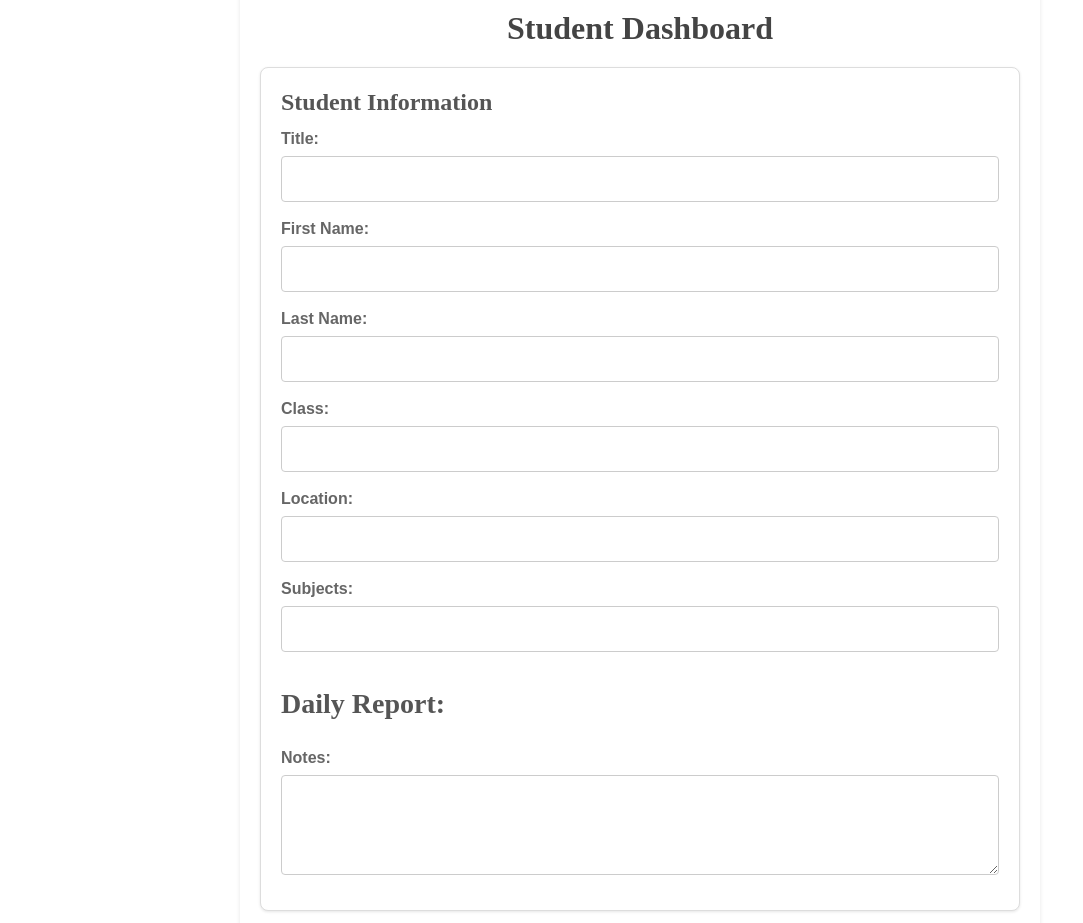
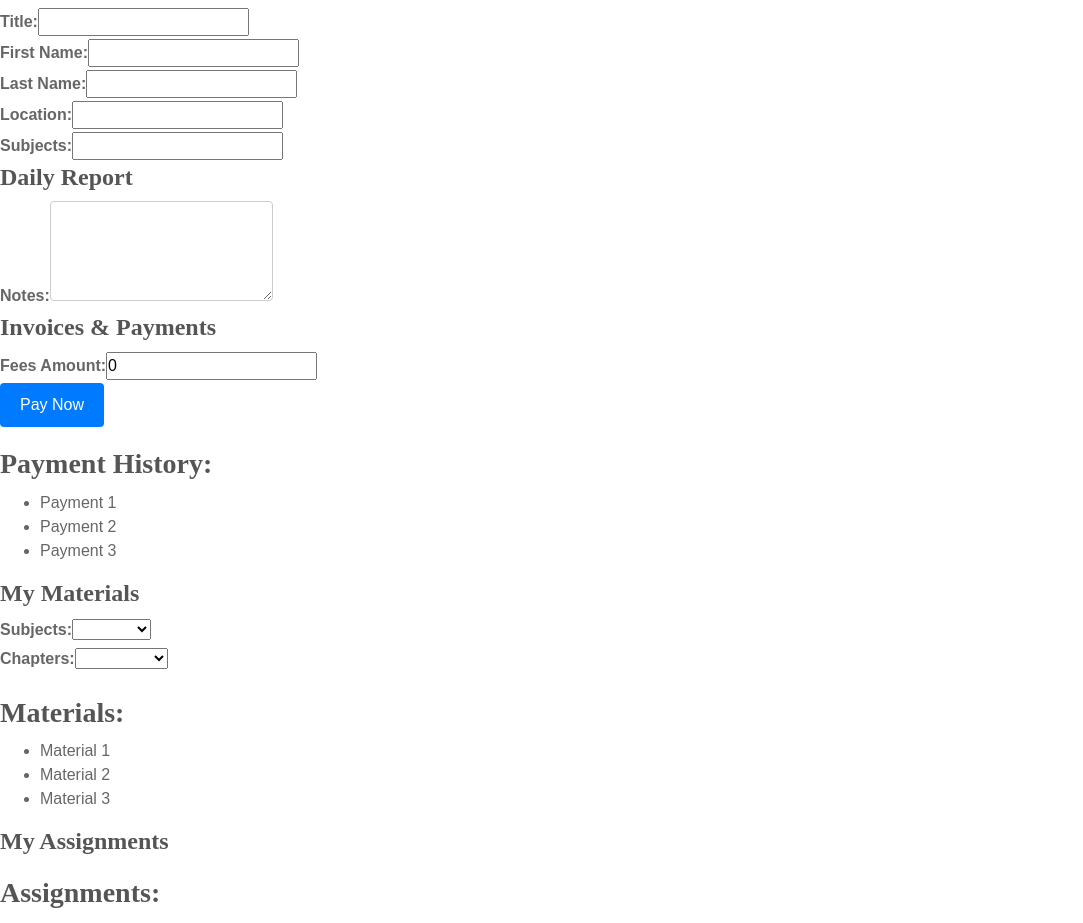
Before and after one commit to sivakumar-isign/Gurukul-Home-Tuitions, an Angular app in the folder GHT-Project/: page / in a window 1280 px wide. Shown: the part 1980-2903 px from the top of the page, without its empty margins (0-1083 px from the left). Built offline with nearby package versions, Linux system fonts and the light colour scheme.

Commit message:
modified:   GHT-Project/src/app/app.component.html 	modified:   GHT-Project/src/app/tutor-park/tutor/tutor-dashboard/tutor-dashboard.component.html 	modified:   GHT-Project/src/app/tutor-park/tutor/tutor-dashboard/tutor-dashboard.component.ts

```diff
--- a/GHT-Project/src/app/app.component.html
+++ b/GHT-Project/src/app/app.component.html
@@ -6,5 +6,5 @@
 <app-header></app-header>
 <app-classes></app-classes>
 <app-footer></app-footer>
-<!-- <app-tutor-dashboard></app-tutor-dashboard> -->
-<app-student-dashboard></app-student-dashboard>
+<app-tutor-dashboard></app-tutor-dashboard>
+<!-- <app-student-dashboard></app-student-dashboard> -->
--- a/GHT-Project/src/app/tutor-park/tutor/tutor-dashboard/tutor-dashboard.component.html
+++ b/GHT-Project/src/app/tutor-park/tutor/tutor-dashboard/tutor-dashboard.component.html
@@ -70,3 +70,132 @@
     </div>
   </div>
    -->
+
+
+
+   <div class="dashboard">
+    <h2>Tutor Information</h2>
+    <form [formGroup]="dashboardForm" (ngSubmit)="onSubmit()">
+      <div>
+        <label for="title">Title:</label>
+        <input id="title" formControlName="title" />
+      </div>
+      <div>
+        <label for="firstName">First Name:</label>
+        <input id="firstName" formControlName="firstName" />
+      </div>
+      <div>
+        <label for="lastName">Last Name:</label>
+        <input id="lastName" formControlName="lastName" />
+      </div>
+      <div>
+        <label for="location">Location:</label>
+        <input id="location" formControlName="location" />
+      </div>
+      <div>
+        <label for="subjects">Subjects:</label>
+        <input id="subjects" formControlName="subjects" />
+      </div>
+
+      <h2>Daily Report</h2>
+      <div>
+        <label for="notes">Notes:</label>
+        <textarea id="notes" formControlName="notes"></textarea>
+      </div>
+
+      <h2>Invoices & Payments</h2>
+      <div>
+        <label for="feeAmount">Fees Amount:</label>
+        <input id="feeAmount" type="number" formControlName="feeAmount" />
+      </div>
+      <div>
+        <button type="button" (click)="payNow()">Pay Now</button>
+      </div>
+      <div>
+        <h3>Payment History:</h3>
+        <ul>
+          <li *ngFor="let payment of paymentHistory">{{ payment }}</li>
+        </ul>
+      </div>
+
+      <h2>My Materials</h2>
+      <div>
+        <label for="materialSubject">Subjects:</label>
+        <select id="materialSubject" formControlName="materialSubject">
+          <option *ngFor="let subject of subjects" [value]="subject">{{ subject }}</option>
+        </select>
+      </div>
+      <div>
+        <label for="materialChapter">Chapters:</label>
+        <select id="materialChapter" formControlName="materialChapter">
+          <option *ngFor="let chapter of chapters" [value]="chapter">{{ chapter }}</option>
+        </select>
+      </div>
+      <div>
+        <h3>Materials:</h3>
+        <ul>
+          <li *ngFor="let material of materials">{{ material }}</li>
+        </ul>
+      </div>
+
+      <h2>My Assignments</h2>
+      <div>
+        <h3>Assignments:</h3>
+        <ul>
+          <li *ngFor="let assignment of assignments">{{ assignment }}</li>
+        </ul>
+      </div>
+
+      <h2>Test Zone</h2>
+      <div>
+        <label for="testClass">Filter by Class:</label>
+        <select id="testClass" formControlName="testClass">
+          <option *ngFor="let cls of classes" [value]="cls">{{ cls }}</option>
+        </select>
+      </div>
+      <div>
+        <label for="testSubject">Filter by Subject:</label>
+        <select id="testSubject" formControlName="testSubject">
+          <option *ngFor="let subject of subjects" [value]="subject">{{ subject }}</option>
+        </select>
+      </div>
+      <div>
+        <label for="testChapter">Filter by Chapter:</label>
+        <select id="testChapter" formControlName="testChapter">
+          <option *ngFor="let chapter of chapters" [value]="chapter">{{ chapter }}</option>
+        </select>
+      </div>
+      <div>
+        <h3>Tests:</h3>
+        <ul>
+          <li *ngFor="let test of tests">{{ test }}</li>
+        </ul>
+      </div>
+
+      <h2>Notifications</h2>
+      <div>
+        <h3>Custom Tests:</h3>
+        <ul>
+          <li *ngFor="let customTest of customTests">{{ customTest }}</li>
+        </ul>
+      </div>
+      <div>
+        <h3>Messages:</h3>
+        <ul>
+          <li *ngFor="let message of messages">{{ message }}</li>
+        </ul>
+      </div>
+
+      <h2>Chat Support</h2>
+      <div>
+        <button type="button" (click)="loginChat()">Login</button>
+      </div>
+
+      <h2>Post a Query</h2>
+      <div>
+        <button type="button" (click)="loginQuery()">Login</button>
+      </div>
+
+      <button type="submit">Submit</button>
+    </form>
+  </div>
--- a/GHT-Project/src/app/tutor-park/tutor/tutor-dashboard/tutor-dashboard.component.ts
+++ b/GHT-Project/src/app/tutor-park/tutor/tutor-dashboard/tutor-dashboard.component.ts
@@ -1,44 +1,104 @@
-import { Component } from '@angular/core';
+import { Component, OnInit } from '@angular/core';
+import { FormBuilder, FormGroup, Validators } from '@angular/forms';
 
 @Component({
   selector: 'app-tutor-dashboard',
   templateUrl: './tutor-dashboard.component.html',
   styleUrl: './tutor-dashboard.component.css'
 })
-export class TutorDashboardComponent {
-  student = {
-    title: '',
-    firstName: '',
-    lastName: '',
-    class: '',
-    location: '',
-    subjects: '',
-    notes: ''
-  };
+export class TutorDashboardComponent implements OnInit {
 
-  payments = {
-    invoices: '',
-    dates: '',
-    status: ''
-  };
 
-  generateMonthlyInvoice() {
-    // Logic to generate monthly invoice
-    console.log('Generating monthly invoice...');
+  // student = {
+  //   title: '',
+  //   firstName: '',
+  //   lastName: '',
+  //   class: '',
+  //   location: '',
+  //   subjects: '',
+  //   notes: ''
+  // };
+
+  // payments = {
+  //   invoices: '',
+  //   dates: '',
+  //   status: ''
+  // };
+
+  // generateMonthlyInvoice() {
+  //   // Logic to generate monthly invoice
+  //   console.log('Generating monthly invoice...');
+  // }
+
+  // createNewSummary() {
+  //   // Logic to create a new summary
+  //   console.log('Creating new summary...');
+  // }
+
+  // editProfile() {
+  //   // Logic to edit profile
+  //   console.log('Editing profile...');
+  // }
+
+  // demoLinks() {
+  //   // Logic for demo links
+  //   console.log('Demo links...');
+  // }
+
+
+
+
+
+
+  dashboardForm: FormGroup;
+  paymentHistory = ['Payment 1', 'Payment 2', 'Payment 3'];
+  subjects = ['Math', 'Science', 'History'];
+  chapters = ['Chapter 1', 'Chapter 2', 'Chapter 3'];
+  materials = ['Material 1', 'Material 2', 'Material 3'];
+  assignments = ['Assignment 1', 'Assignment 2', 'Assignment 3'];
+  classes = ['Class 1', 'Class 2', 'Class 3'];
+  tests = ['Test 1', 'Test 2', 'Test 3'];
+  customTests = ['Custom Test 1', 'Custom Test 2', 'Custom Test 3'];
+  messages = ['Message 1', 'Message 2', 'Message 3'];
+
+  constructor(private fb: FormBuilder) {
+    this.dashboardForm = this.fb.group({
+      title: ['', Validators.required],
+      firstName: ['', Validators.required],
+      lastName: ['', Validators.required],
+      location: ['', Validators.required],
+      subjects: ['', Validators.required],
+      notes: [''],
+      feeAmount: [0, Validators.required],
+      materialSubject: ['', Validators.required],
+      materialChapter: ['', Validators.required],
+      testClass: ['', Validators.required],
+      testSubject: ['', Validators.required],
+      testChapter: ['', Validators.required]
+    });
   }
 
-  createNewSummary() {
-    // Logic to create a new summary
-    console.log('Creating new summary...');
+  ngOnInit(): void {}
+
+  onSubmit(): void {
+    if (this.dashboardForm.valid) {
+      const formValue = this.dashboardForm.value;
+      console.log('Form submitted successfully', formValue);
+      // Handle form submission logic here
+    }
   }
 
-  editProfile() {
-    // Logic to edit profile
-    console.log('Editing profile...');
+  payNow(): void {
+    console.log('Pay Now clicked');
+    // Handle pay now logic here
   }
 
-  demoLinks() {
-    // Logic for demo links
-    console.log('Demo links...');
+  loginChat(): void {
+    console.log('Login to Chat Support clicked');
   }
+
+  loginQuery():void {
+    console.log('Login to Query Support clicked');
+  }
+
 }
```
